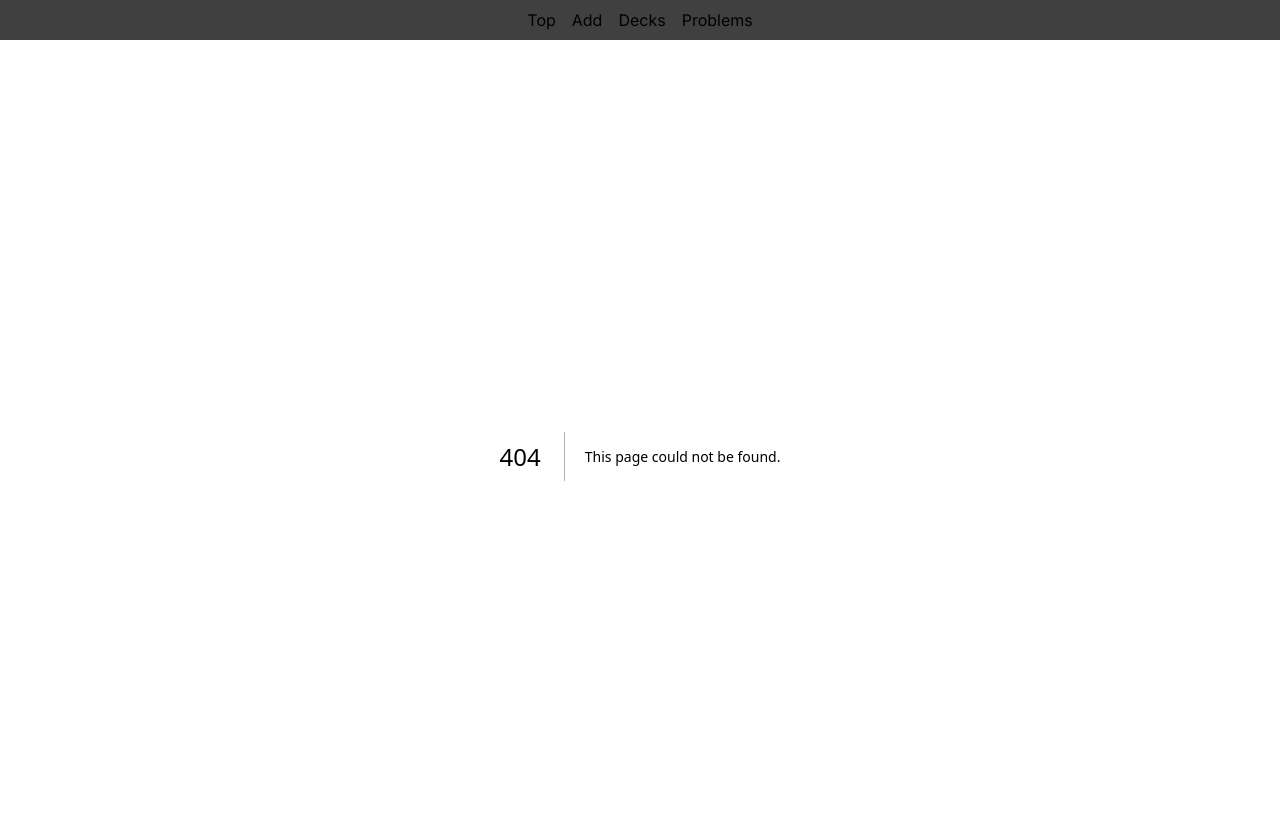
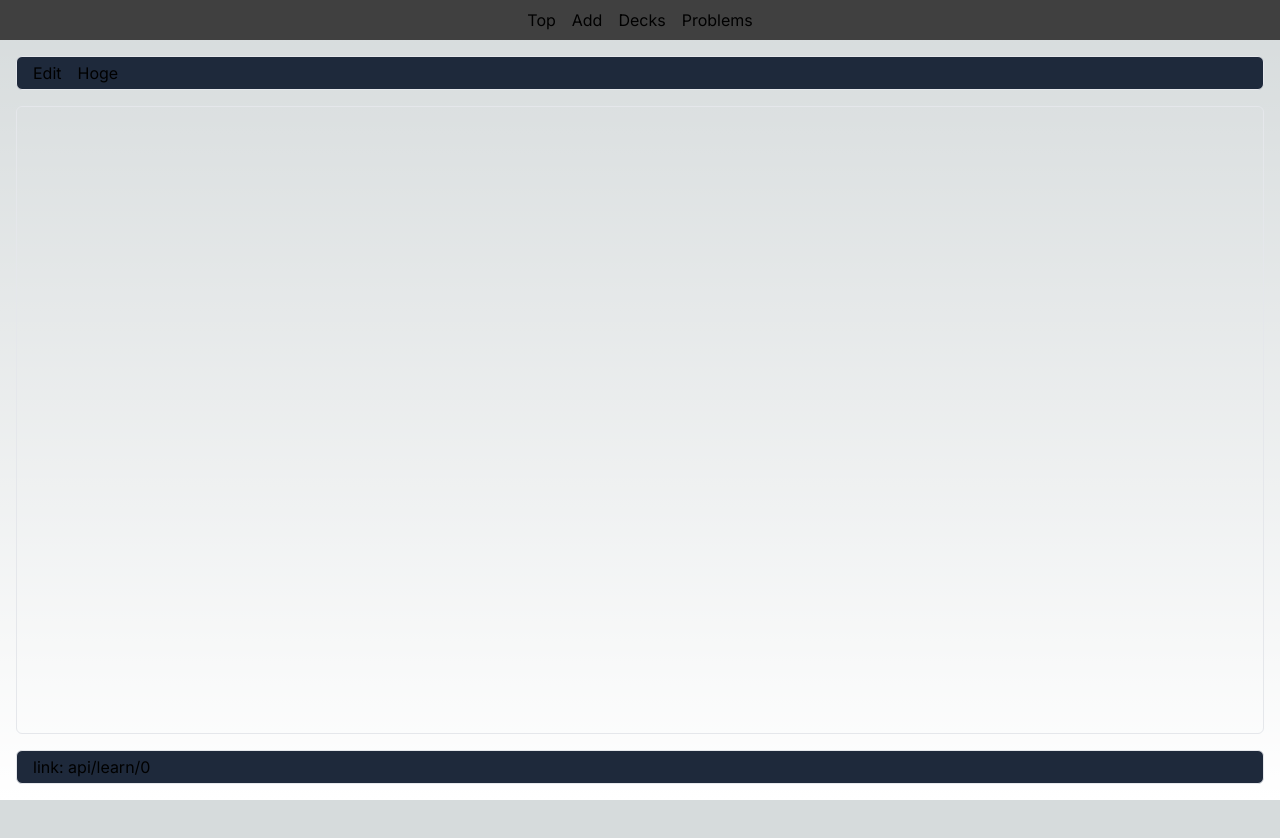
Before and after one commit to Lootmann/nextjs-prisma-mememe, a Next.js app: page /learn/1 in a window 1280 px wide. Before the commit this address had no page. Shown: the top 838 px of the page. After the commit the page ends 800 px from the top, so only its background shows below. Built offline with nearby package versions, Linux system fonts and the light colour scheme; no server answers.

Commit message:
learn - solve problem

```diff
--- /dev/null
+++ b/src/app/learn/[id]/layout.tsx
@@ -0,0 +1,3 @@
+export default function layout({ children }: { children: React.ReactNode }) {
+  return <>{children}</>;
+}
--- /dev/null
+++ b/src/app/learn/[id]/page.tsx
@@ -0,0 +1,87 @@
+/**
+ * learn/[id]
+ */
+"use client";
+
+import { ProblemLearnType } from "@/app/types/Problem";
+import React from "react";
+
+type LearnIdProps = {
+  params: {
+    id: string;
+  };
+};
+
+const header = `
+    w-full flex px-4 py-1 gap-4
+    bg-slate-800
+    border rounded-md`;
+
+const statement = `
+    text-xl
+    px-4 py-2
+    w-full flex-1 grow
+    border rounded-md`;
+
+const footer = `
+    w-full flex px-4 py-1
+    bg-slate-800
+    border rounded-md`;
+
+export default function Page({ params }: LearnIdProps) {
+  const [problem, setProblem] = React.useState<ProblemLearnType>({
+    id: 0,
+    front: "",
+    back: "",
+    deckId: 0,
+  });
+
+  const [isFlip, setIsFlip] = React.useState<boolean>(false);
+
+  React.useEffect(() => {
+    const fetchProblem = async () => {
+      const options = {
+        method: "GET",
+        "Content-Type": "application/json",
+      };
+
+      const resp = await fetch(`/api/problems/${params.id}`, options);
+
+      if (!resp.ok) {
+        // fixme: validation error
+      }
+      const data = await resp.json();
+
+      setProblem(data);
+    };
+
+    fetchProblem();
+  }, []);
+
+  return (
+    <div className="h-full w-full gap-4 flex flex-col items-center">
+      <header className={`${header}`}>
+        <button>Edit</button>
+        <button>Hoge</button>
+      </header>
+
+      <div className={`${statement}`} onClick={() => setIsFlip(true)}>
+        {problem && (
+          <>
+            <p className="text-xl">{problem.front}</p>
+            {isFlip && (
+              <>
+                <hr className="border-neutral-500" />
+                <p className="text-xl">{problem.back}</p>
+              </>
+            )}
+          </>
+        )}
+      </div>
+
+      <footer className={`${footer}`}>
+        <p>link: api/learn/{problem.deckId}</p>
+      </footer>
+    </div>
+  );
+}
```
